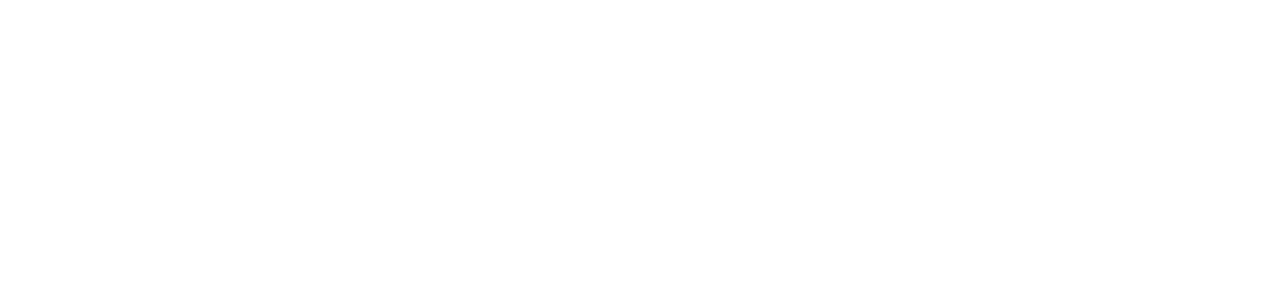
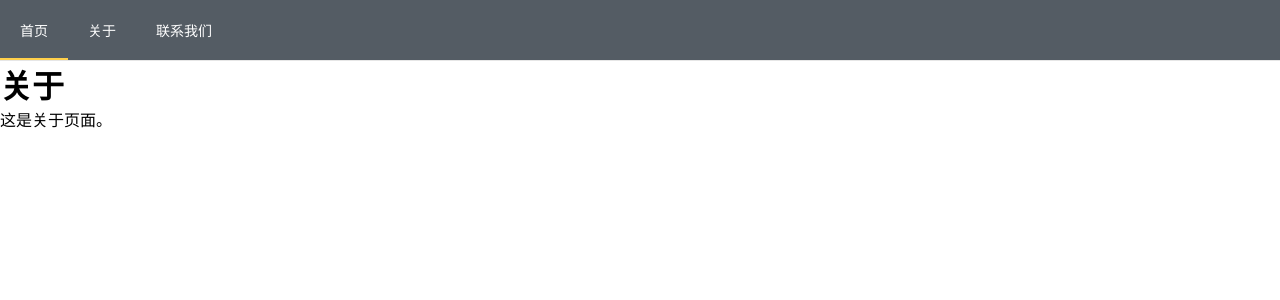
Before and after one commit to perry-ai/NexusNode16, a Nuxt app: page /about in a window 1280 px wide. Before the commit this address had no page. Shown: the top 300 px of the page. Built offline with nearby package versions, Linux system fonts and the light colour scheme.

Commit message:
init front

```diff
--- /dev/null
+++ b/components/TopNav.vue
@@ -0,0 +1,43 @@
+<template>
+    <el-menu
+      :default-active="activeIndex"
+      class="el-menu-demo"
+      mode="horizontal"
+      @select="handleSelect"
+      background-color="#545c64"
+      text-color="#fff"
+      active-text-color="#ffd04b"
+    >
+      <el-menu-item index="1">
+        <nuxt-link to="/">首页</nuxt-link>
+      </el-menu-item>
+      <el-menu-item index="2">
+        <nuxt-link to="/about">关于</nuxt-link>
+      </el-menu-item>
+      <el-menu-item index="3">
+        <nuxt-link to="/contact">联系我们</nuxt-link>
+      </el-menu-item>
+    </el-menu>
+  </template>
+
+  <script>
+  export default {
+    data() {
+      return {
+        activeIndex: '1'
+      }
+    },
+    methods: {
+      handleSelect(key, keyPath) {
+        console.log(key, keyPath)
+      }
+    }
+  }
+  </script>
+
+  <style scoped>
+  .el-menu-demo a {
+    text-decoration: none;
+    color: #fff;
+  }
+  </style>
--- a/layouts/default.vue
+++ b/layouts/default.vue
@@ -1,9 +1,21 @@
 <template>
   <div>
-    <nuxt />
+    <TopNav />
+    <div class="container">
+      <nuxt />
+    </div>
   </div>
 </template>
 
+<script>
+import TopNav from '~/components/TopNav.vue'
+
+export default {
+  components: {
+    TopNav
+  }
+}
+</script>
 <style>
 html {
   font-family: 'Source Sans Pro', -apple-system, BlinkMacSystemFont, 'Segoe UI',
--- /dev/null
+++ b/pages/about.vue
@@ -0,0 +1,7 @@
+<!-- pages/about.vue -->
+<template>
+    <div>
+        <h1>关于</h1>
+        <p>这是关于页面。</p>
+    </div>
+</template>
--- /dev/null
+++ b/pages/contact.vue
@@ -0,0 +1,7 @@
+<!-- pages/contact.vue -->
+<template>
+    <div>
+        <h1>联系我们</h1>
+        <p>这是联系我们页面。</p>
+    </div>
+</template>
--- a/pages/index.vue
+++ b/pages/index.vue
@@ -1,3 +1,4 @@
+<!-- pages/index.vue -->
 <template>
   <div class="container">
     <div>
@@ -6,7 +7,7 @@
         nuxt0302
       </h1>
       <h2 class="subtitle">
-        My terrific Nuxt.js project
+        My Nuxt.js project
       </h2>
       <div class="links">
         <a
```
Also changed, not shown: package.json (+5 -4 lines), 1 other file (tests, documents, lock files or other folders).
